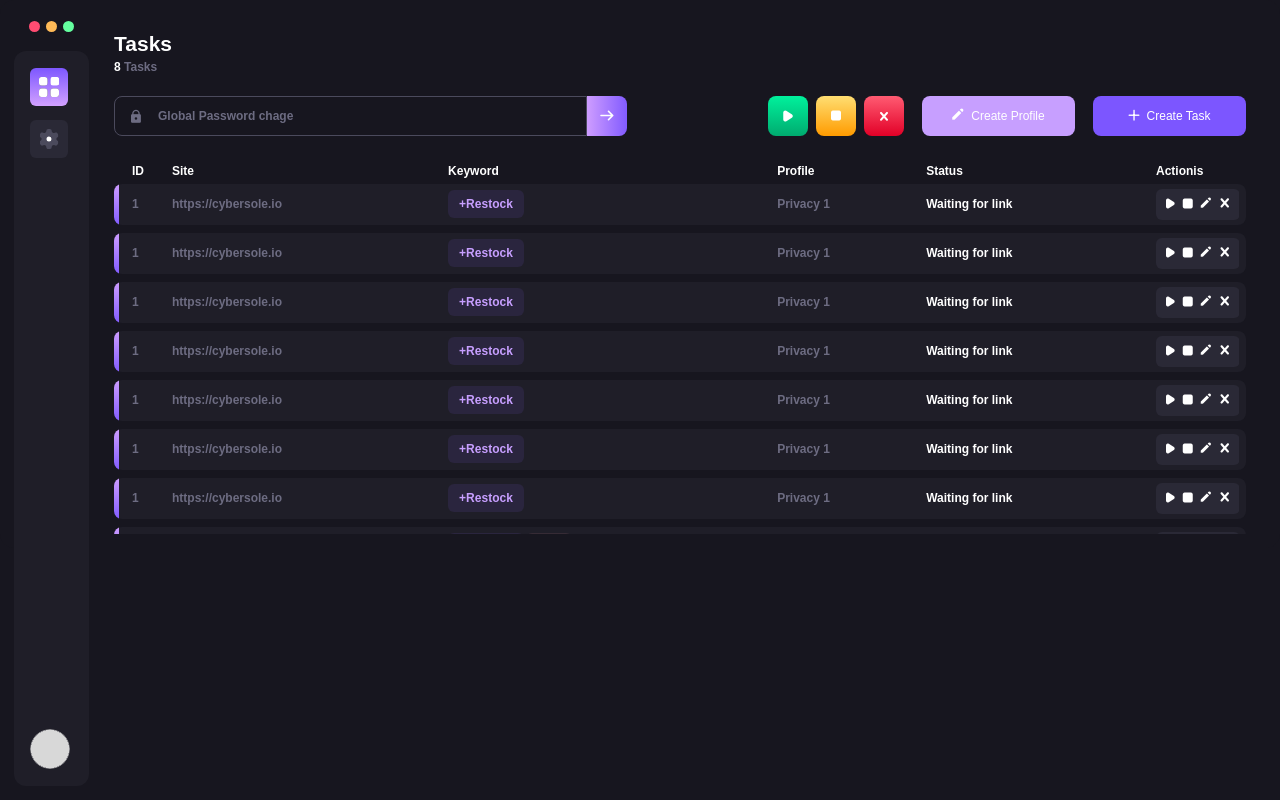
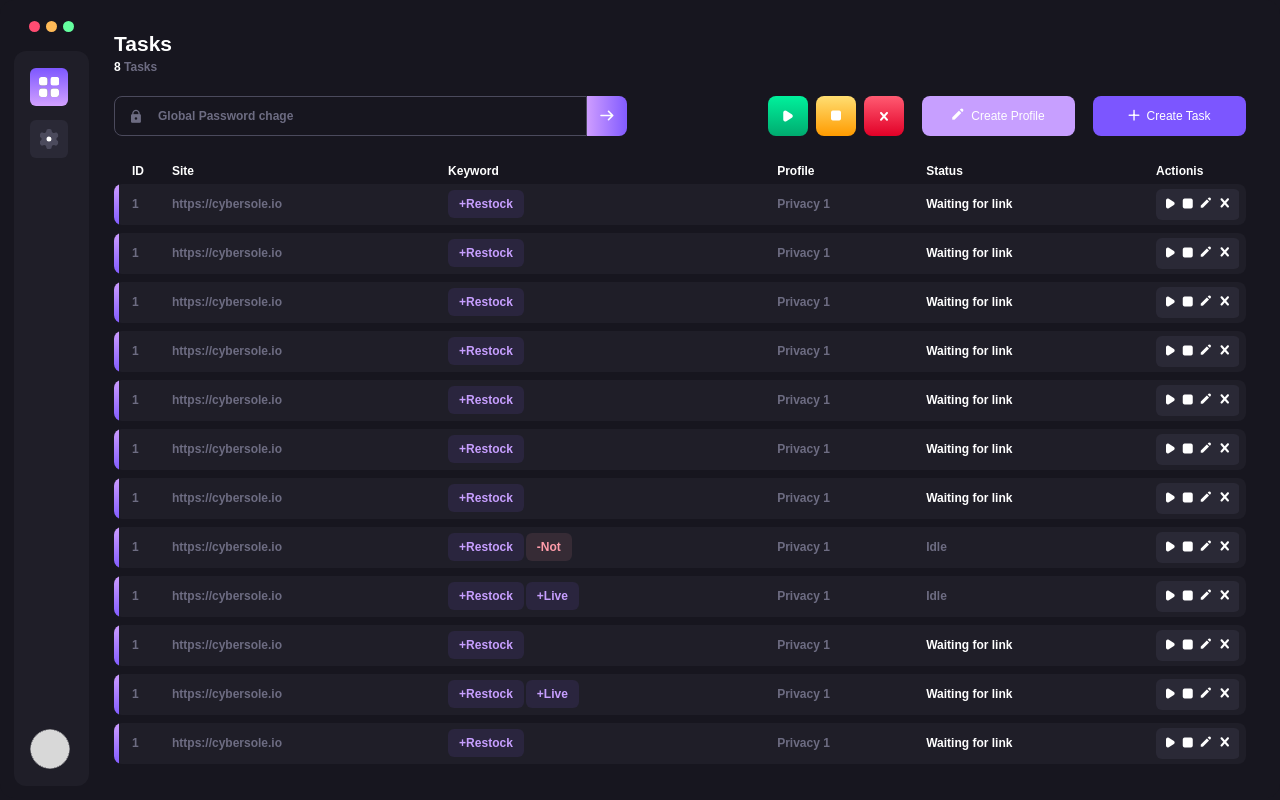
Before and after one commit to talha915/FL-PROJECTS, a React (Create React App) app in the folder BotRestock/: page / in a window 1280 px wide. Built offline with nearby package versions, Linux system fonts and the light colour scheme.

Commit message:
Changes fixed

```diff
--- a/BotRestock/src/styles/main.css
+++ b/BotRestock/src/styles/main.css
@@ -1971,7 +1971,7 @@ a {
 }
 
 .scroll-holder {
-	height: calc(100vh - 200px);
+	height: calc(100vh - 200px) !important;
 	overflow: auto;
 }
 
```
